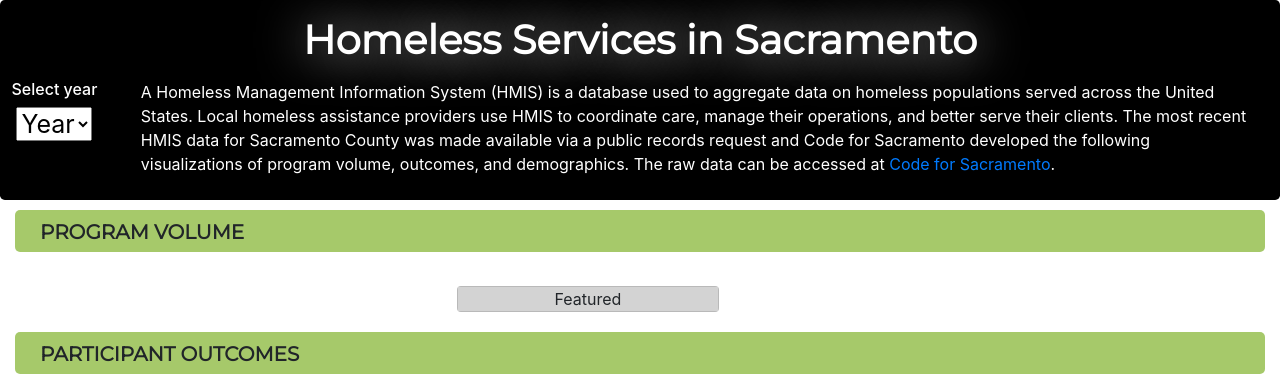
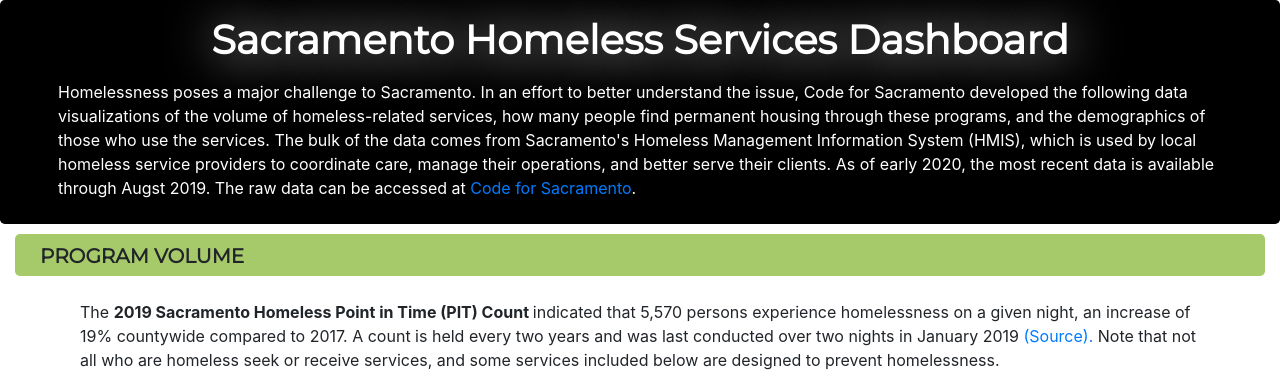
Before and after one commit to scottinsactown/code4sac, a Flask app: page / in a window 1280 px wide. Shown: the top 389 px of the page. Run offline with Flask 2, Linux system fonts and the light colour scheme; data that the repository does not hold is empty; some libraries are stand-ins or nearby versions.

Commit message:
dashboard changes in js/css/html

```diff
--- a/app.py
+++ b/app.py
@@ -13,10 +13,21 @@ load_dotenv()
 app = Flask(__name__)
 
 
-url = os.environ['DATABASE_URL']
+# url = os.environ['DATABASE_URL']
 
-conn = psycopg2.connect(url, sslmode='require')
+# conn = psycopg2.connect(url, sslmode='require')
 
+host = os.environ['host']
+database_name = os.environ['database_name']
+database_port = os.environ['database_port']
+database_user = os.environ['database_user']
+database_password = os.environ['database_password']
+
+conn = psycopg2.connect(host=host,
+                 database=database_name,
+                 port=database_port,
+                 user=database_user,
+                 password=database_password)
 
 
 @app.route('/')
--- a/static/css/style.css
+++ b/static/css/style.css
@@ -59,7 +59,16 @@
 
 .card {
   background-color: lightgrey;
-  margin: 10px;
+  margin: 0px;
+}
+
+#pit-count {
+  margin: 8px;
+}
+
+#pit-text {
+  margin-right: 50px;
+  margin-left: 50px;
 }
 
   .footer {
@@ -95,6 +104,10 @@
   padding-top: 10px;
 }
 
+.col-md-2 {
+  padding: 0px;
+}
+
 #flow-card-center {
         /* display: flex; */
         text-align: center;
@@ -125,8 +138,13 @@ padding: 0px;
 
 .section-title {
     padding-left: 2%;
-
-}
+      /* overflow: hidden;  */
+      white-space: nowrap;
+      /* text-overflow: ellipsis;
+      word-break: break-all;
+      word-wrap: break-word;  */
+      display:inline-block;
+  }
 
 .container-fluid {
     margin-top: 10px;
--- a/templates/index.html
+++ b/templates/index.html
@@ -12,26 +12,18 @@
 <body>
 
     <div class="jumbotron text-center">
-      <h1 class="jumbo-title"><strong>Homeless Services in Sacramento</strong></h1>
+      <h1 class="jumbo-title"><strong>Sacramento Homeless Services Dashboard</strong></h1>
       <p></p>
       <div class="row" id = 'intro'>
-        <div class = "col-md-1" id="dropdown">
-      <div class="well">
-        <h6>Select year</h6>
-      <select id="selDataset" onchange="optionChanged(this.value)">
-          <option id="selected" selected="2018">Year</option>
-        </select>
-      </div>
-      </div>
-      <div class = "col-md-11" id="intro"><p style = "
-        margin-left: 25px;
-        margin-right: 20px; text-align: left;">
-        A Homeless Management Information System (HMIS) is a database used to aggregate data on
-        homeless populations served across the United States. Local homeless assistance providers
-         use HMIS to coordinate care, manage their operations, and better serve their clients.
-         The most recent HMIS data for Sacramento County was made available via a public records request
-         and Code for Sacramento developed the following visualizations of program volume, outcomes,
-          and demographics. The raw data can be accessed at  <a href="https://github.com/code4sac/sacramento-county-homeless-hmis-data/tree/master/data">Code for Sacramento</a>.
+
+      <div class = "col-md-12" id="intro"><p style = "
+        margin-left: 50px;
+        margin-right: 50px; text-align: left;">
+        Homelessness poses a major challenge to Sacramento. In an effort to better understand the issue, Code for Sacramento developed
+        the following data visualizations of the volume of homeless-related services, how many people find permanent housing
+        through these programs, and the demographics of those who use the services. The bulk of the data comes from Sacramento's
+        Homeless Management Information System (HMIS), which is used by local homeless service providers to coordinate care,
+        manage their operations, and better serve their clients. As of early 2020, the most recent data is available through Augst 2019. The raw data can be accessed at  <a href="https://github.com/code4sac/sacramento-county-homeless-hmis-data/tree/master/data">Code for Sacramento</a>.
       </p>
         </div>
       </div>
@@ -43,22 +35,43 @@
           <div class="row" id ="section-row">
             <h5 class="section-title"><strong>PROGRAM VOLUME</strong></h5>
           </div>
+          <div>
+            <br>
+          <div class="row" id='pit-text'>
+            <p>The <strong>2019 Sacramento Homeless Point in Time (PIT) Count </strong> indicated that 5,570 persons experience
+              homelessness on a given night, an increase of 19% countywide compared to 2017. A count is held every two years and
+              was last conducted over two nights in January 2019 <a href="https://sacramentostepsforward.org/2019pitcount/">(Source).</a>
+               Note that not all who are homeless seek or receive services, and some services included below are designed to prevent homelessness. </p>
+          </div>
+        </div>
           <br>
           <div class="row" id='flow'>
-              <div class="col-md-4"><div id="yearly-bar" style="margin: 0rem; padding: 0rem;"></div></div>
+              <div class="col-md-5"><div id="yearly-bar-distinct" style="margin: 0rem; padding: 0rem;"></div></div>
 
-              <div class="col-md-3" id="flow-card">
+              <div class="col-md-2" id="flow-card">
+                <br>
+                <div class="card">
+                    <!-- <div class="number-highlight" id="flow-row-card-header"> -->
+                    <div class="number-highlight" id="pit-header">
+                      <!-- Featured -->
+                      <!-- Point in Time Counts -->
+                    </div>
 
-                <div class="card" >
-                    <div class="number-highlight" id="flow-row-card-header">
-                      Featured
-                    </div>
-                    <ul class="list-group list-group-flush" id="flow-card-list">
-                    </ul>
+                    <!-- <ul class="list-group list-group-flush" id="flow-card-list"> -->
+                    <!-- <ul class="list-group list-group-flush" id="pit-count">
+                      The 2019 Sacramento Homeless Point in Time (PIT) Count indicated that 5,570 persons experience homelessness on a
+                      given night, an increase of 19% countywide compared to 2017. A count is held everyt two years and was last conducted over two
+                      nights in January 2019.
+                    </ul> -->
+                    <img alt="Photo of homeless person on park bench by Frans Van Heerden"
+                    title="Photo of homeless person on park bench by Frans Van Heerden"
+                    src="https://images.pexels.com/photos/631304/pexels-photo-631304.jpeg?auto=compress&cs=tinysrgb&dpr=2&h=650&w=940"
+                    style="width: 100%" >
+                    <!-- per website, image is free for reuse and not attribution required -->
                   </div>
-
+                  <br>
               </div>
-            <div class="col-md-5" ><div id="yearly-bar-distinct" style="margin: 0rem; padding: 0rem;"></div></div>
+            <div class="col-md-5" ><div id="yearly-bar" style="margin: 0rem; padding: 0rem;"></div></div>
           </div>
         </div>
 
@@ -67,6 +80,18 @@
             <h5 class="section-title"><strong>PARTICIPANT OUTCOMES</strong></h5>
           </div>
           <br>
+          <div class = "row" id="dropdown">
+            <div class="col-md-1" style="text-align: right">
+              <h6>Select year</h6>
+            </div>
+              <div class="col-md-2">
+
+            <select id="selDataset" onchange="optionChanged(this.value)">
+                <option id="selected" selected="2018">Year</option>
+              </select>
+            </div>
+            </div>
+
           <div class="row" id='ph'>
             <div class="col-md-8" id="years-bar">
               <div id = "container"></div>
@@ -96,6 +121,15 @@
             <h5 class="section-title"><strong>PARTICIPANT DEMOGRAPHICS</strong></h5>
           </div>
           <br>
+          <!-- <div class = "col-md-2" id="dropdown">
+            <div class="well">
+              <h6>Select year</h6>
+            <select id="selDataset" onchange="optionChanged(this.value)">
+                <option id="selected" selected="2018">Year</option>
+              </select>
+            </div>
+            </div>  -->
+
             <div class="row" id='demo'>
               <div class="col-md-4" id="race"></div><div class="col-md-4" id="gender"></div><div class="col-md-4" id="age"></div>
 
```
Also changed, not shown: static/js/app.js (+101 -0 lines), images/pexels-photo-631304.jpeg (added).
